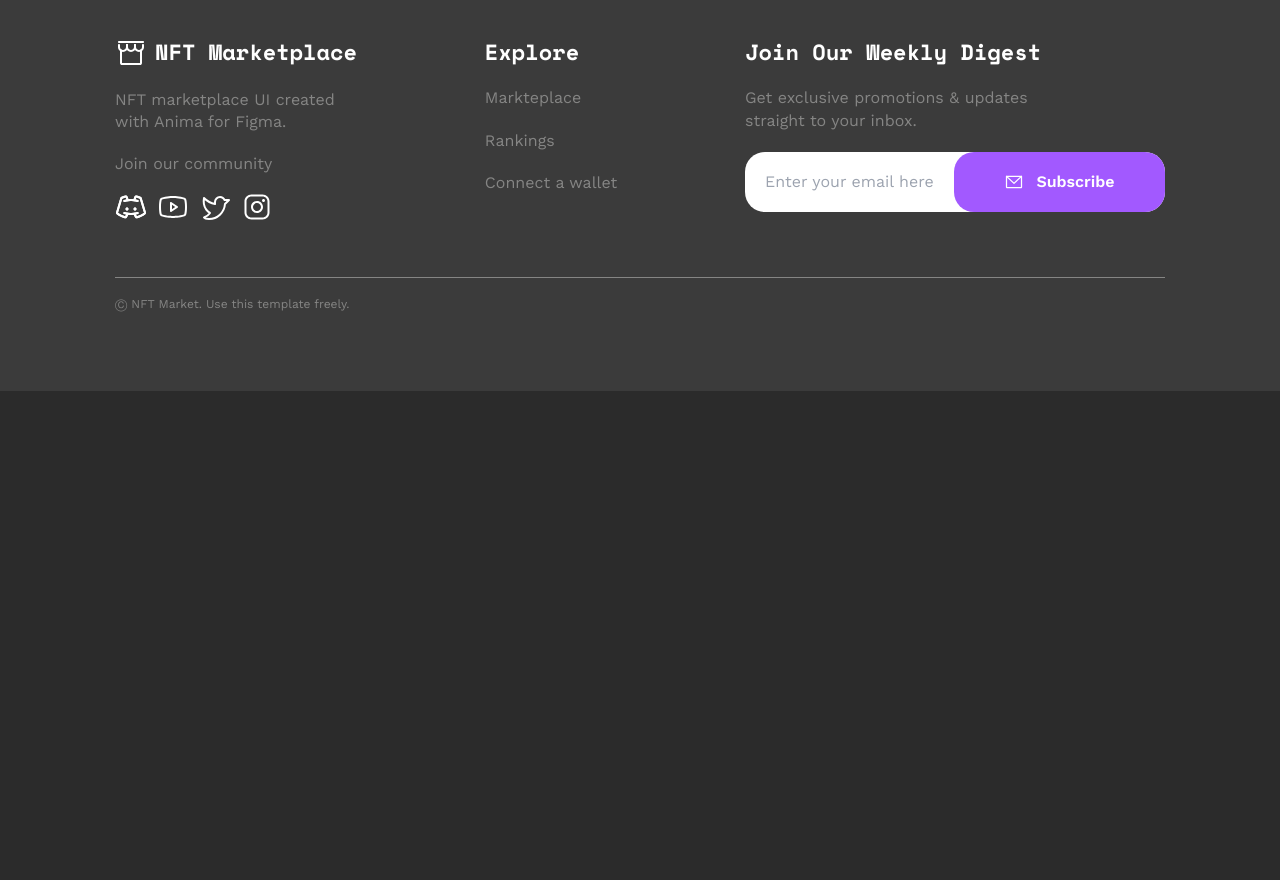
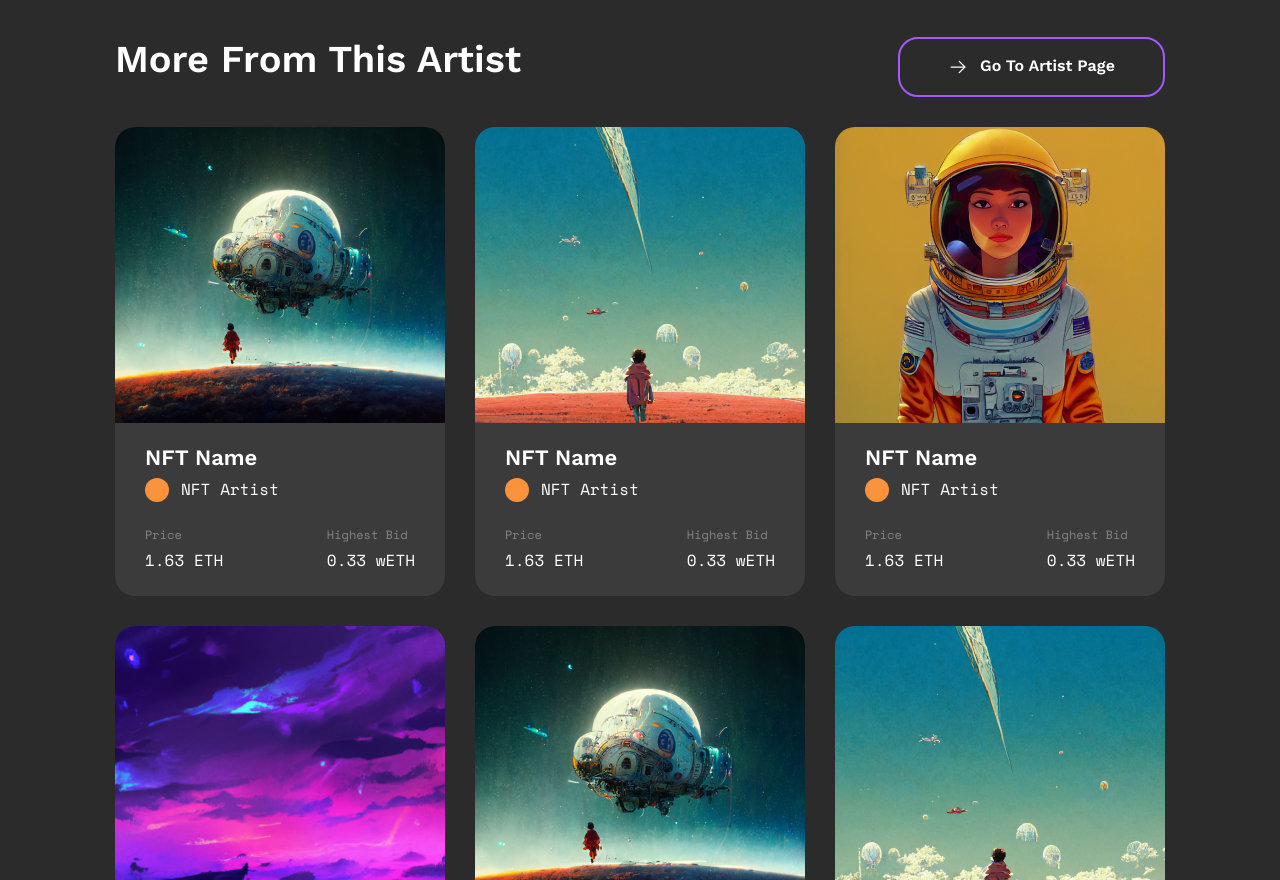
Before and after one commit to gamakusumah/nft-marketplace, a Next.js app: page /nft in a window 1280 px wide. Shown: the part 1920-2800 px from the top of the page. Before the commit the page ends 2311 px from the top, so only its background shows below. Built offline with nearby package versions, Linux system fonts and the light colour scheme.

Commit message:
Creat MoreNFTs component in nft page and add bgColorCard prop in NFTCards component

```diff
--- a/app/artist/page.tsx
+++ b/app/artist/page.tsx
@@ -10,7 +10,7 @@ export default function Artist() {
       <ArtistInfo />
       <TabBar />
       <section className="py-20 bg-sec border-b-2 border-prim ">
-        <NFTCards />
+        <NFTCards bgColorCard="prim" />
       </section>
     </main>
   );
--- /dev/null
+++ b/app/nft/components/MoreNFTsFromThisArtist.tsx
@@ -0,0 +1,29 @@
+import NFTCards from "@/components/NFTCards";
+import Image from "next/image";
+import Link from "next/link";
+
+export default function MoreNFTsFromThisArtist() {
+  return (
+    <section className="container py-10 grid gap-[30px] md:grid-cols-2 lg:py-20">
+      <h2 className="text-xl font-semibold lg:text-2xl">
+        More From This Artist
+      </h2>
+      <div className="h-[834px] md:h-auto overflow-hidden md:col-span-2 md:order-3">
+        <NFTCards bgColorCard="sec" />
+      </div>
+      <Link
+        href="/"
+        className="btn-secondary-outline w-full md:w-[267px] md:justify-self-end"
+      >
+        <Image
+          src="/icons/ArrowRight.svg"
+          width={20}
+          height={20}
+          alt="Button Icon"
+          className="mr-3"
+        />
+        Go To Artist Page
+      </Link>
+    </section>
+  );
+}
--- a/app/nft/page.tsx
+++ b/app/nft/page.tsx
@@ -1,11 +1,13 @@
 import ImagePlaceHolder from "./components/ImagePlaceHolder";
 import NFTInfo from "./components/NFTInfo";
+import MoreNFTsFromThisArtist from "./components/MoreNFTsFromThisArtist";
 
 export default function NFT() {
   return (
     <main>
       <ImagePlaceHolder />
       <NFTInfo />
+      <MoreNFTsFromThisArtist />
     </main>
   );
 }
--- a/components/NFTCards.tsx
+++ b/components/NFTCards.tsx
@@ -1,6 +1,9 @@
 import NFTCard from "./NFTCard";
+interface CardProp {
+  bgColorCard: string;
+}
 
-export default function NFTCards() {
+export default function NFTCards(prop: CardProp) {
   return (
     <div className="container h-[1266px] overflow-hidden md:h-[1467px] grid gap-[30px] md:grid-cols-2 lg:grid-cols-3">
       <NFTCard
@@ -9,7 +12,7 @@ export default function NFTCards() {
         price={1.63}
         highestBid={0.33}
         imgSrc="/images/nft/1.jpg"
-        bgColor="prim"
+        bgColor={prop.bgColorCard}
       />
       <NFTCard
         name="NFT Name"
@@ -17,7 +20,7 @@ export default function NFTCards() {
         price={1.63}
         highestBid={0.33}
         imgSrc="/images/nft/2.jpg"
-        bgColor="prim"
+        bgColor={prop.bgColorCard}
       />
       <NFTCard
         name="NFT Name"
@@ -25,7 +28,7 @@ export default function NFTCards() {
         price={1.63}
         highestBid={0.33}
         imgSrc="/images/nft/3.jpg"
-        bgColor="prim"
+        bgColor={prop.bgColorCard}
       />
       <NFTCard
         name="NFT Name"
@@ -33,7 +36,7 @@ export default function NFTCards() {
         price={1.63}
         highestBid={0.33}
         imgSrc="/images/nft/4.jpg"
-        bgColor="prim"
+        bgColor={prop.bgColorCard}
       />
       <NFTCard
         name="NFT Name"
@@ -41,7 +44,7 @@ export default function NFTCards() {
         price={1.63}
         highestBid={0.33}
         imgSrc="/images/nft/1.jpg"
-        bgColor="prim"
+        bgColor={prop.bgColorCard}
       />
       <NFTCard
         name="NFT Name"
@@ -49,7 +52,7 @@ export default function NFTCards() {
         price={1.63}
         highestBid={0.33}
         imgSrc="/images/nft/2.jpg"
-        bgColor="prim"
+        bgColor={prop.bgColorCard}
       />
       <NFTCard
         name="NFT Name"
@@ -57,7 +60,7 @@ export default function NFTCards() {
         price={1.63}
         highestBid={0.33}
         imgSrc="/images/nft/3.jpg"
-        bgColor="prim"
+        bgColor={prop.bgColorCard}
       />
       <NFTCard
         name="NFT Name"
@@ -65,7 +68,7 @@ export default function NFTCards() {
         price={1.63}
         highestBid={0.33}
         imgSrc="/images/nft/4.jpg"
-        bgColor="prim"
+        bgColor={prop.bgColorCard}
       />
       <NFTCard
         name="NFT Name"
@@ -73,7 +76,7 @@ export default function NFTCards() {
         price={1.63}
         highestBid={0.33}
         imgSrc="/images/nft/1.jpg"
-        bgColor="prim"
+        bgColor={prop.bgColorCard}
       />
     </div>
   );
```
